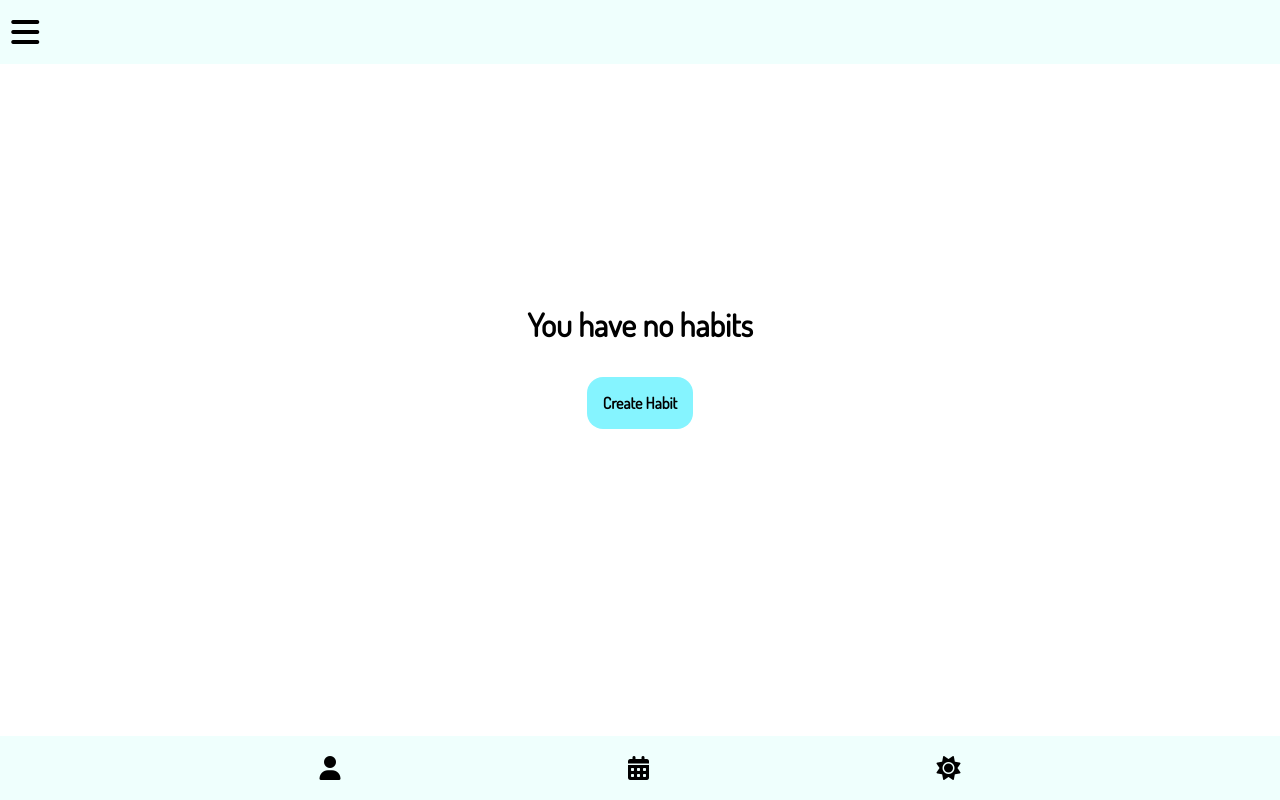
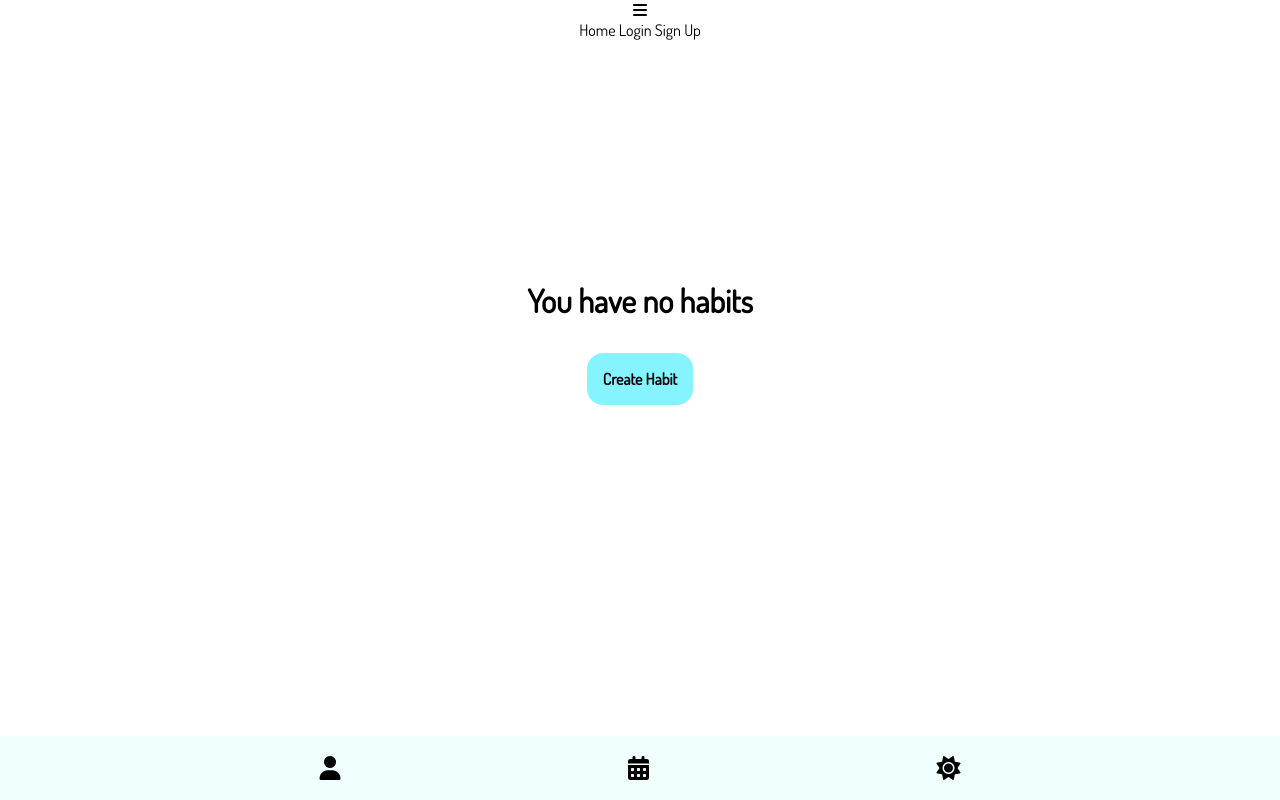
Before and after one commit to LAP2GroupProject/client-side, a plain HTML site: page index.html in a window 1280 px wide. Drawn offline with Linux system fonts and the light colour scheme.

Commit message:
add nav bar html code for larger screens

```diff
--- a/index.html
+++ b/index.html
@@ -23,8 +23,16 @@
     <title>Habit Tracker</title>
   </head>
   <body>
-    <nav id="navBarBg">
+    <!-- nav for smaller screens -->
+    <nav id="navBarSmallBg">
       <i class="fa-solid fa-bars"></i>
+    </nav>
+
+    <!-- nav for larger screens -->
+    <nav id="navBarLargeBg">
+      <a href="#">Home</a>
+      <a href="#">Login</a>
+      <a href="#">Sign Up</a>
     </nav>
 
     <main id="mainBg">
```
